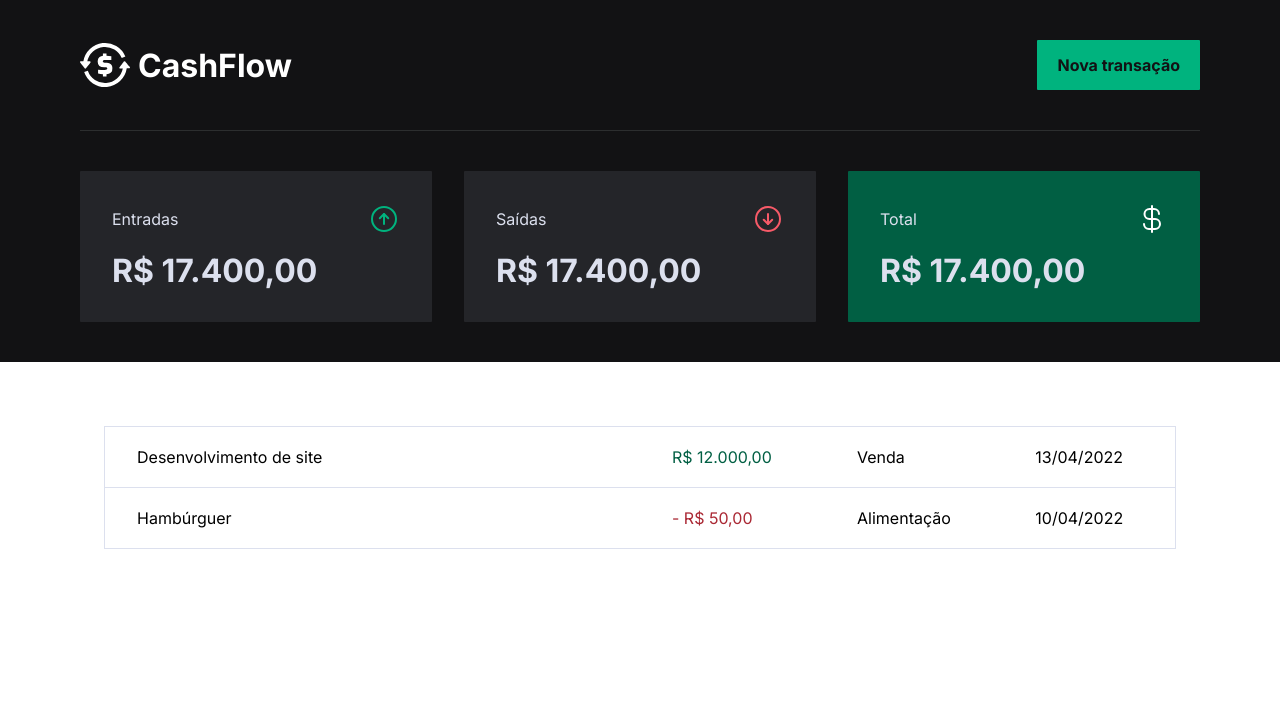
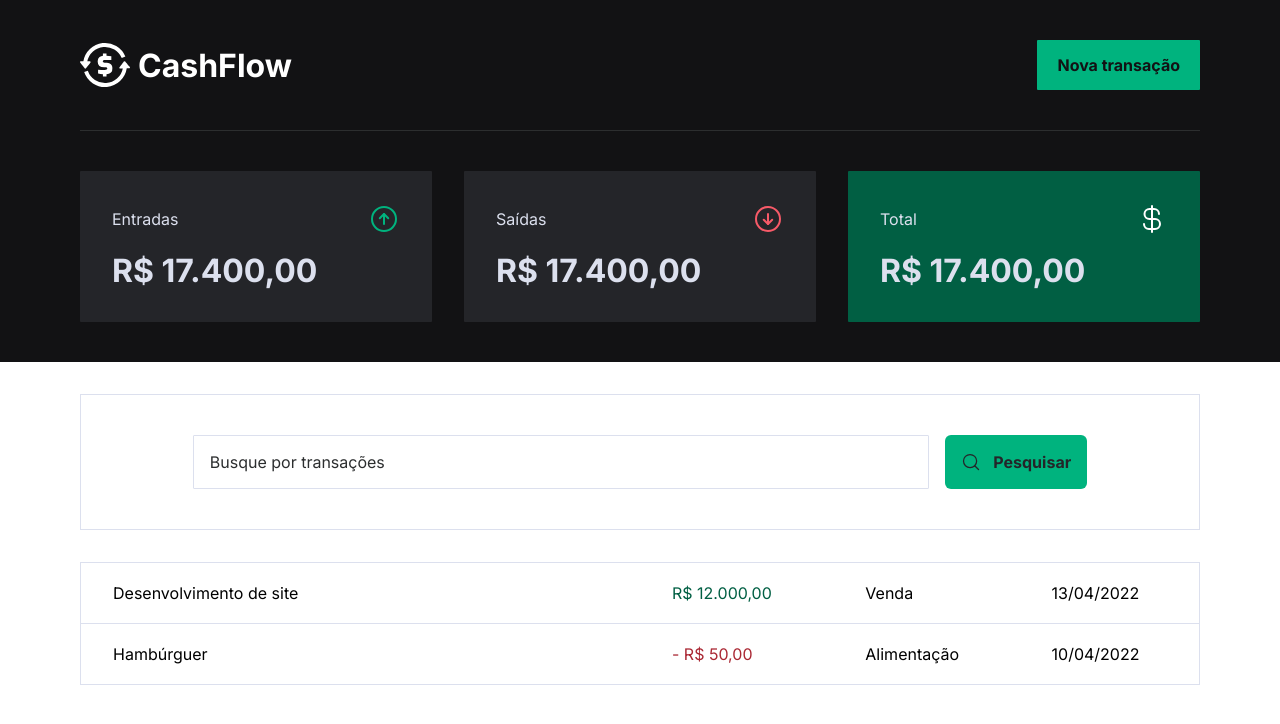
Before and after one commit to maykongsn/cashflow, a React (Vite) app: page / in a window 1280 px wide. Shown: the top 724 px of the page. Built offline with nearby package versions, Linux system fonts and the light colour scheme.

Commit message:
feat: adição do componente SearchForm

```diff
--- a/src/components/Header/index.tsx
+++ b/src/components/Header/index.tsx
@@ -6,7 +6,6 @@
 } from "./styles";
 
 import logoImage from "../../assets/logo.svg";
-import { Summary } from "../Summary";
 
 export function Header() {
   return (
--- /dev/null
+++ b/src/pages/Transactions/components/SearchForm/index.tsx
@@ -0,0 +1,16 @@
+import { MagnifyingGlass } from "phosphor-react";
+import { SearchFormContainer, SearchFormContent } from "./styles";
+
+export function SearchForm() {
+  return (
+    <SearchFormContainer>
+      <SearchFormContent>
+        <input type="text" placeholder="Busque por transações" />
+        <button type="submit">
+          <MagnifyingGlass size={20} />
+          Pesquisar
+        </button>
+      </SearchFormContent>
+    </SearchFormContainer>
+  );
+}
--- /dev/null
+++ b/src/pages/Transactions/components/SearchForm/styles.ts
@@ -0,0 +1,47 @@
+import styled from "styled-components";
+
+export const SearchFormContainer = styled.div`
+  display: flex;
+  align-items: center;
+  justify-content: center;
+  width: 100%;
+  max-width: 1120px;
+  margin: 2rem auto;
+  padding: 2.5rem 0;
+
+  background-color: ${(props) => props.theme.white};
+  border: 1px solid ${(props) => props.theme["gray-100"]};
+`;
+
+export const SearchFormContent = styled.form`
+  display: flex;
+  width: 80%;
+  gap: 1rem;
+
+  input {
+    flex: 1;
+    border-radius: 1px;
+    border: 0;
+    background-color: transparent;
+    color: ${(props) => props.theme["gray-300"]};
+    border: 1px solid ${(props) => props.theme["gray-100"]};
+    padding: 1rem;
+
+    &::placeholder {
+      color: ${(props) => props.theme["gray-300"]};
+    }
+  }
+
+  button {
+    display: flex;
+    align-items: center;
+    gap: 0.75rem;
+
+    border: 0;
+    padding: 1rem;
+    background-color: ${(props) => props.theme["green-100"]};
+    color: ${(props) => props.theme["gray-400"]};
+    font-weight: bold;
+    border-radius: 6px;
+  }
+`;
--- a/src/pages/Transactions/index.tsx
+++ b/src/pages/Transactions/index.tsx
@@ -1,5 +1,6 @@
 import { Header } from "../../components/Header";
 import { Summary } from "../../components/Summary";
+import { SearchForm } from "./components/SearchForm";
 import {
   PriceHighlight,
   TransactionsContainer,
@@ -11,6 +12,7 @@
     <div>
       <Header />
       <Summary />
+      <SearchForm />
       <TransactionsContainer>
         <TransactionsTable>
           <tbody>
--- a/src/pages/Transactions/styles.ts
+++ b/src/pages/Transactions/styles.ts
@@ -3,8 +3,7 @@
 export const TransactionsContainer = styled.main`
   width: 100%;
   max-width: 1120px;
-  margin: 4rem auto 0;
-  padding: 0 1.5rem;
+  margin: auto;
   color: #000;
 `;
 
```
